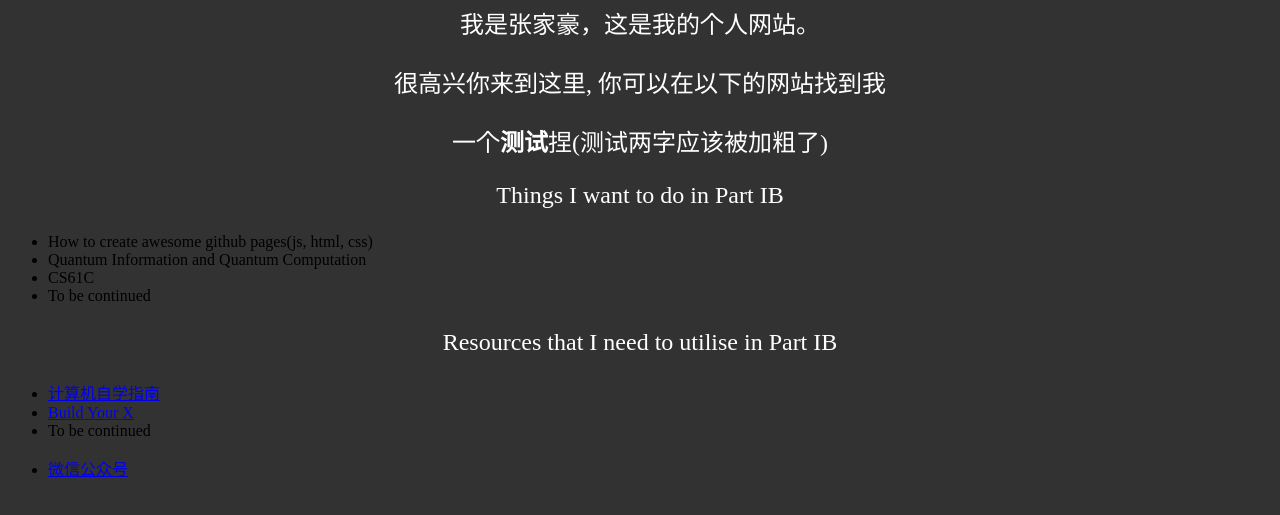
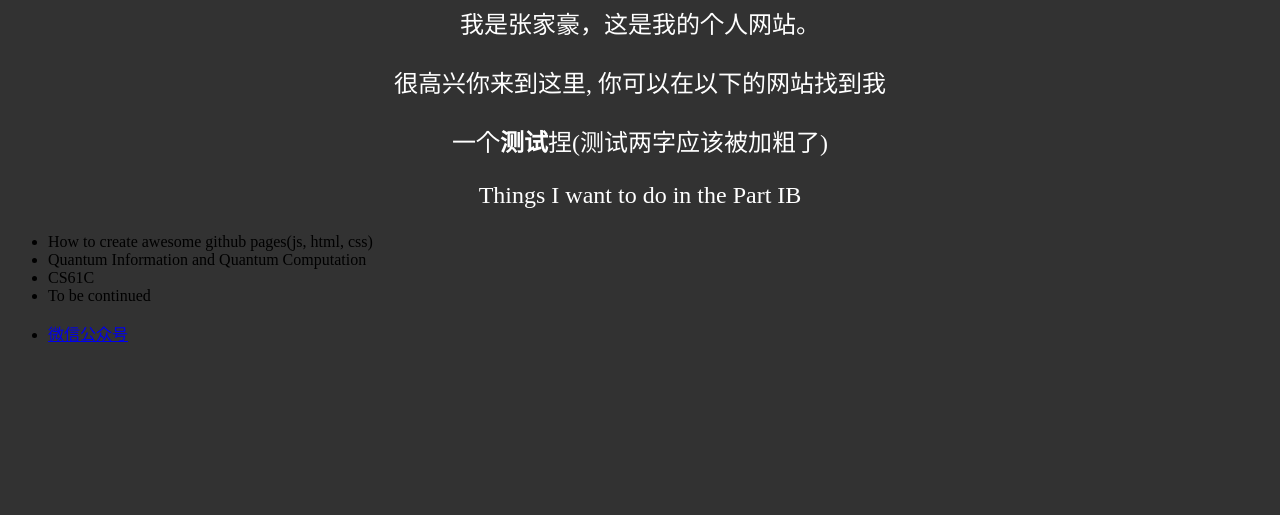
Before and after one commit to tommy15zhang/old-html, a plain HTML site: page index.html in a window 1280 px wide. Shown: the part 75-590 px from the top of the page. Drawn offline with Linux system fonts and the light colour scheme.

Commit message:
Revert "...."
This reverts commit 172c65ee20ef485b21bbc8cf6f6538d079625319.

```diff
--- a/index.html
+++ b/index.html
@@ -19,21 +19,13 @@
 <p>我是张家豪，这是我的个人网站。 </p>
 <p>很高兴你来到这里, 你可以在以下的网站找到我</p>
 <p> 一个<b>测试</b>捏(测试两字应该被加粗了) </p>
-<p> Things I want to do in Part IB </p>
+<p> Things I want to do in the Part IB </p>
 <ul>
   <li>How to create awesome github pages(js, html, css)</li>
   <li>Quantum Information and Quantum Computation</li>
   <li>CS61C</li>
   <li>To be continued</li>
 </ul>
-<p> Resources that I need to utilise in Part IB</p>
-<ul>
-  <li> <a href="csdiy.wiki">计算机自学指南</a> </li>
-  <li> <a href="https://github.com/codecrafters-io/build-your-own-x">Build Your X</a></li>
-  <li> To be continued </li>
-</ul>
-
-
 <ul>
   <li> <a href="https://mp.weixin.qq.com/s?__biz=MzkyNDMwOTQ5MQ==&mid=2247483650&idx=1&sn=972c409df1bc0a6d494c25f468f49731&chksm=c1d6839ef6a10a88819f22a9c06095c58b3f3753e9fb99bd1de3135b3d2f0d9f132b222cab9e&token=278767731&lang=en_US#rd">微信公众号</a> </li>
 </ul>
```
